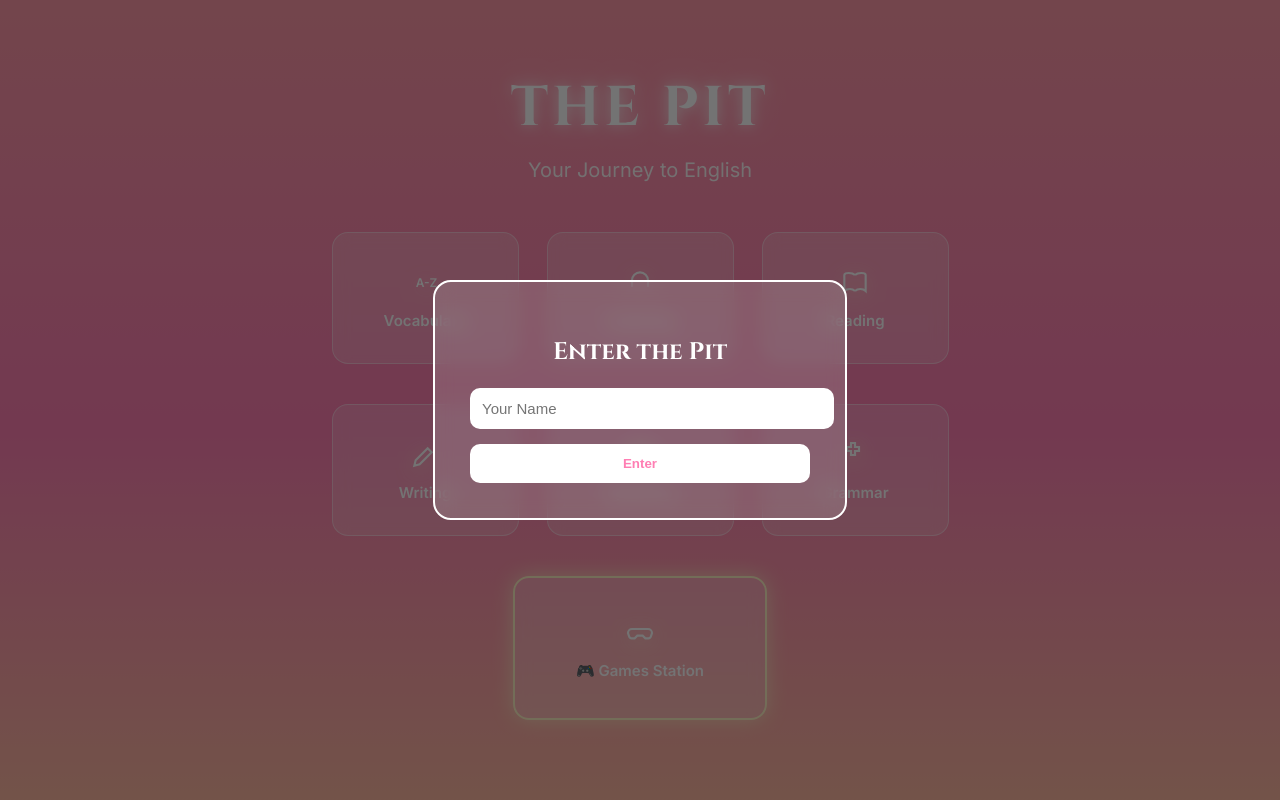
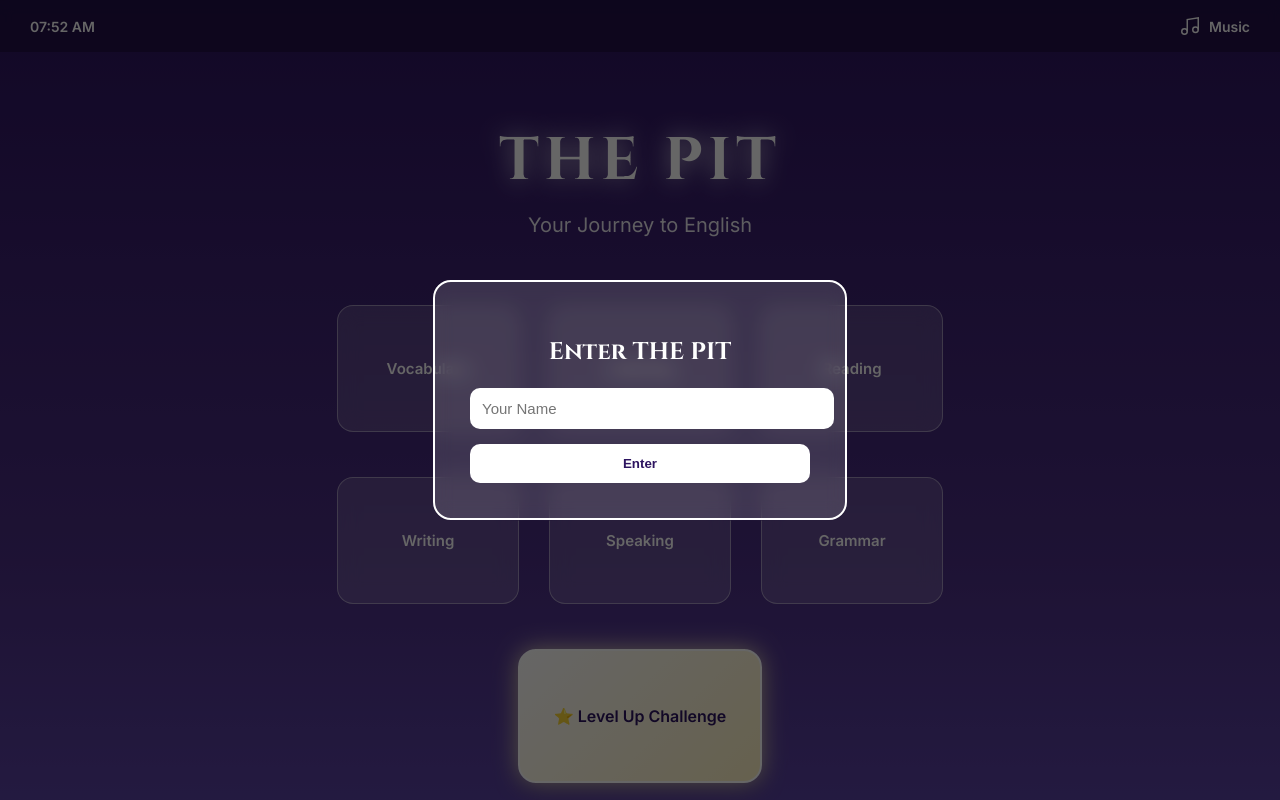
Before and after one commit to LAULAUtonton/GAMIFICATION, a plain HTML site: page index.html in a window 1280 px wide. Shown: the top 800 px of the page. Drawn offline with Linux system fonts and the light colour scheme.

Commit message:
Update index.html

```diff
--- a/index.html
+++ b/index.html
@@ -5,19 +5,18 @@
 <meta name="viewport" content="width=device-width, initial-scale=1.0">
 <title>THE PIT — Your Journey to English</title>
 
-<!-- Fonts -->
 <link href="https://fonts.googleapis.com/css2?family=Cinzel:wght@700&family=Inter:wght@400;600&display=swap" rel="stylesheet">
 
 <style>
 
 /* ======================
-   PALETTE
+   COLOR SYSTEM
 ====================== */
 :root{
-  --sky-top:#ff9aa9;
-  --sky-mid:#ff7eb3;
-  --sky-bottom:#ffc3a0;
-  --glass:rgba(255,255,255,.18);
+  --purple-dark:#2d1460;
+  --purple-mid:#4b2e83;
+  --purple-soft:#6d5acb;
+  --glass:rgba(255,255,255,.15);
   --border:rgba(255,255,255,.4);
   --highlight:#fff3c4;
 }
@@ -29,9 +28,47 @@ html,body{
   margin:0;
   padding:0;
   font-family:'Inter', sans-serif;
-  background:linear-gradient(to bottom,var(--sky-top),var(--sky-mid),var(--sky-bottom));
+  background:linear-gradient(to bottom,var(--purple-dark),var(--purple-mid),var(--purple-soft));
   color:white;
   overflow-x:hidden;
+}
+
+/* ======================
+   TOP BAR
+====================== */
+.top-bar{
+  position:fixed;
+  top:0;
+  width:100%;
+  display:flex;
+  justify-content:space-between;
+  align-items:center;
+  padding:15px 30px;
+  box-sizing:border-box;
+  background:rgba(0,0,0,.25);
+  backdrop-filter:blur(6px);
+  font-size:14px;
+  z-index:50;
+}
+
+.clock{
+  font-weight:600;
+}
+
+.music-btn{
+  cursor:pointer;
+  display:flex;
+  align-items:center;
+  gap:8px;
+  font-weight:600;
+}
+
+.music-btn svg{
+  width:22px;
+  height:22px;
+  stroke:white;
+  stroke-width:1.6;
+  fill:none;
 }
 
 /* ======================
@@ -39,55 +76,56 @@ html,body{
 ====================== */
 .header{
   text-align:center;
-  padding:70px 20px 30px 20px;
+  padding:120px 20px 30px 20px;
 }
 
 .main-title{
   font-family:'Cinzel', serif;
-  font-size:clamp(34px,6vw,56px);
-  letter-spacing:4px;
+  font-size:clamp(38px,6vw,60px);
+  letter-spacing:5px;
   margin:0;
-  text-shadow:
-    0 0 14px rgba(255,255,255,.8),
-    0 0 35px rgba(255,255,255,.5);
+  text-shadow:0 0 25px rgba(255,255,255,.8);
 }
 
 .subtitle{
-  font-size:clamp(15px,2.2vw,20px);
+  font-size:clamp(16px,2vw,20px);
   margin-top:12px;
+  opacity:.9;
+}
+
+.welcome{
+  margin-top:18px;
+  font-size:15px;
   opacity:.95;
-  font-weight:500;
 }
 
 /* ======================
-   MENU
+   MENU LAYOUT
 ====================== */
 .menu{
   max-width:1000px;
-  margin:20px auto 140px auto;
+  margin:20px auto 160px auto;
   padding:0 25px;
   display:flex;
   flex-direction:column;
-  gap:40px;
+  gap:45px;
 }
 
 .row{
   display:flex;
   justify-content:center;
-  gap:28px;
+  gap:30px;
   flex-wrap:wrap;
 }
 
 /* ======================
-   STATION BUTTON
+   STATION BUTTONS
 ====================== */
 .station{
-  width:185px;
-  height:130px;
-
+  width:180px;
+  height:125px;
   background:var(--glass);
-  backdrop-filter:blur(8px);
-
+  backdrop-filter:blur(10px);
   border-radius:16px;
   border:1.5px solid var(--border);
 
@@ -95,7 +133,7 @@ html,body{
   flex-direction:column;
   align-items:center;
   justify-content:center;
-  gap:12px;
+  gap:10px;
 
   text-decoration:none;
   color:white;
@@ -106,17 +144,62 @@ html,body{
 }
 
 .station svg{
-  width:32px;
-  height:32px;
+  width:30px;
+  height:30px;
   stroke:white;
   stroke-width:1.6;
   fill:none;
-  filter:drop-shadow(0 4px 10px rgba(255,243,196,.8));
+  filter:drop-shadow(0 4px 10px rgba(255,255,255,.4));
 }
 
 .station:hover{
   transform:translateY(-6px);
-  background:rgba(255,255,255,.28);
+  background:rgba(255,255,255,.25);
+}
+
+/* ======================
+   CHALLENGE BUTTON
+====================== */
+.challenge-wrapper{
+  display:flex;
+  justify-content:center;
+}
+
+.challenge-btn{
+  width:240px;
+  height:130px;
+  background:linear-gradient(135deg,#ffffff,#fff3c4);
+  color:#2d1460;
+  border-radius:18px;
+  border:2px solid white;
+
+  display:flex;
+  flex-direction:column;
+  align-items:center;
+  justify-content:center;
+  gap:10px;
+
+  font-weight:700;
+  font-size:16px;
+  text-decoration:none;
+
+  box-shadow:
+    0 0 25px rgba(255,243,196,.8),
+    0 8px 25px rgba(0,0,0,.25);
+
+  transition:.35s ease;
+}
+
+.challenge-btn svg{
+  width:32px;
+  height:32px;
+  stroke:#2d1460;
+  stroke-width:1.8;
+  fill:none;
+}
+
+.challenge-btn:hover{
+  transform:translateY(-8px) scale(1.05);
 }
 
 /* ======================
@@ -129,18 +212,18 @@ html,body{
 
 .games{
   width:250px;
-  height:140px;
+  height:135px;
   border:2px solid var(--highlight);
-  box-shadow:0 0 20px rgba(255,243,196,.7);
+  box-shadow:0 0 20px rgba(255,243,196,.6);
 }
 
 /* ======================
-   MODAL (REQUIRED ENTRY)
+   LOGIN MODAL
 ====================== */
 #entryModal{
   position:fixed;
   inset:0;
-  background:rgba(0,0,0,.55);
+  background:rgba(0,0,0,.6);
   display:flex;
   justify-content:center;
   align-items:center;
@@ -178,13 +261,9 @@ html,body{
   border-radius:10px;
   border:none;
   background:white;
-  color:#ff7eb3;
+  color:var(--purple-dark);
   font-weight:600;
   cursor:pointer;
-}
-
-.modal-box button:hover{
-  background:#fff3c4;
 }
 
 /* ======================
@@ -193,7 +272,7 @@ html,body{
 @media(max-width:700px){
   .station{
     width:150px;
-    height:120px;
+    height:110px;
   }
 }
 
@@ -202,14 +281,9 @@ html,body{
     flex-direction:column;
     align-items:center;
   }
-
-  .station{
+  .station, .challenge-btn, .games{
     width:100%;
     max-width:320px;
-  }
-
-  .games{
-    width:100%;
   }
 }
 
@@ -218,10 +292,23 @@ html,body{
 
 <body>
 
-<!-- ENTRY MODAL -->
+<!-- TOP BAR -->
+<div class="top-bar">
+  <div class="clock" id="clock"></div>
+  <div class="music-btn" onclick="toggleMusic()">
+    <svg viewBox="0 0 24 24">
+      <path d="M9 18V5l12-2v13"/>
+      <circle cx="6" cy="18" r="3"/>
+      <circle cx="18" cy="16" r="3"/>
+    </svg>
+    Music
+  </div>
+</div>
+
+<!-- LOGIN MODAL -->
 <div id="entryModal">
   <div class="modal-box">
-    <h2>Enter the Pit</h2>
+    <h2>Enter THE PIT</h2>
     <input type="text" id="studentName" placeholder="Your Name">
     <button onclick="enterSite()">Enter</button>
   </div>
@@ -231,80 +318,81 @@ html,body{
 <div class="header">
   <h1 class="main-title">THE PIT</h1>
   <div class="subtitle">Your Journey to English</div>
+  <div class="welcome" id="welcomeMessage"></div>
 </div>
 
 <!-- MENU -->
 <div class="menu">
 
   <div class="row">
-    <a class="station" href="stations/vocabulary.html">
-      <svg viewBox="0 0 24 24">
-        <text x="5" y="15" font-size="9" fill="white" stroke="none">A-Z</text>
-      </svg>
-      Vocabulary
-    </a>
-
-    <a class="station" href="stations/listening.html">
-      <svg viewBox="0 0 24 24">
-        <path d="M12 4a6 6 0 0 1 6 6v5"/>
-        <path d="M12 4a6 6 0 0 0-6 6v5"/>
-      </svg>
-      Listening
-    </a>
-
-    <a class="station" href="stations/reading.html">
-      <svg viewBox="0 0 24 24">
-        <path d="M12 6c-2-2-8-2-8 0v12c2-2 6-2 8 0"/>
-        <path d="M12 6c2-2 8-2 8 0v12c-2-2-6-2-8 0"/>
-      </svg>
-      Reading
-    </a>
+    <a class="station" href="stations/vocabulary.html">Vocabulary</a>
+    <a class="station" href="stations/listening.html">Listening</a>
+    <a class="station" href="stations/reading.html">Reading</a>
   </div>
 
   <div class="row">
-    <a class="station" href="stations/writing.html">
-      <svg viewBox="0 0 24 24">
-        <path d="M4 20l4-1 9-9-3-3-9 9-1 4z"/>
-      </svg>
-      Writing
-    </a>
+    <a class="station" href="stations/writing.html">Writing</a>
+    <a class="station" href="stations/speaking.html">Speaking</a>
+    <a class="station" href="stations/grammar.html">Grammar</a>
+  </div>
 
-    <a class="station" href="stations/speaking.html">
-      <svg viewBox="0 0 24 24">
-        <path d="M4 6h16v8H9l-5 4V6z"/>
-      </svg>
-      Speaking
-    </a>
-
-    <a class="station" href="stations/grammar.html">
-      <svg viewBox="0 0 24 24">
-        <path d="M9 3h3v3h3v3h-3v3H9v-3H6V6h3z"/>
-      </svg>
-      Grammar
+  <div class="challenge-wrapper">
+    <a class="challenge-btn" href="stations/challenge.html">
+      ⭐ Level Up Challenge
     </a>
   </div>
 
   <div class="games-wrapper">
     <a class="station games" href="stations/games.html">
-      <svg viewBox="0 0 24 24">
-        <path d="M6 9h12a3 3 0 0 1 3 3l-1 3a2 2 0 0 1-2 1h-2l-2-2H10l-2 2H6a2 2 0 0 1-2-1l-1-3a3 3 0 0 1 3-3z"/>
-      </svg>
       🎮 Games Station
     </a>
   </div>
 
 </div>
 
+<audio id="bgMusic" loop>
+  <source src="stations/audio/music.mp3" type="audio/mpeg">
+</audio>
+
 <script>
+
+/* CLOCK */
+function updateClock(){
+  const now=new Date();
+  document.getElementById("clock").innerText=
+    now.toLocaleTimeString([], {hour:'2-digit',minute:'2-digit'});
+}
+setInterval(updateClock,1000);
+updateClock();
+
+/* LOGIN */
 function enterSite(){
-  const name = document.getElementById("studentName").value.trim();
-  if(name === ""){
-    alert("Please enter your name to enter THE PIT.");
+  const name=document.getElementById("studentName").value.trim();
+  if(name===""){
+    alert("Please enter your name.");
     return;
   }
-  sessionStorage.setItem("studentName", name);
+  sessionStorage.setItem("studentName",name);
   document.getElementById("entryModal").style.display="none";
+  document.getElementById("welcomeMessage").innerText="Welcome, "+name+"!";
 }
+
+window.onload=function(){
+  const saved=sessionStorage.getItem("studentName");
+  if(saved){
+    document.getElementById("entryModal").style.display="none";
+    document.getElementById("welcomeMessage").innerText="Welcome back, "+saved+"!";
+  }
+}
+
+/* MUSIC */
+let musicOn=false;
+function toggleMusic(){
+  const audio=document.getElementById("bgMusic");
+  if(!musicOn){ audio.play(); musicOn=true; }
+  else{ audio.pause(); musicOn=false; }
+}
+
 </script>
 
 </body>
```
